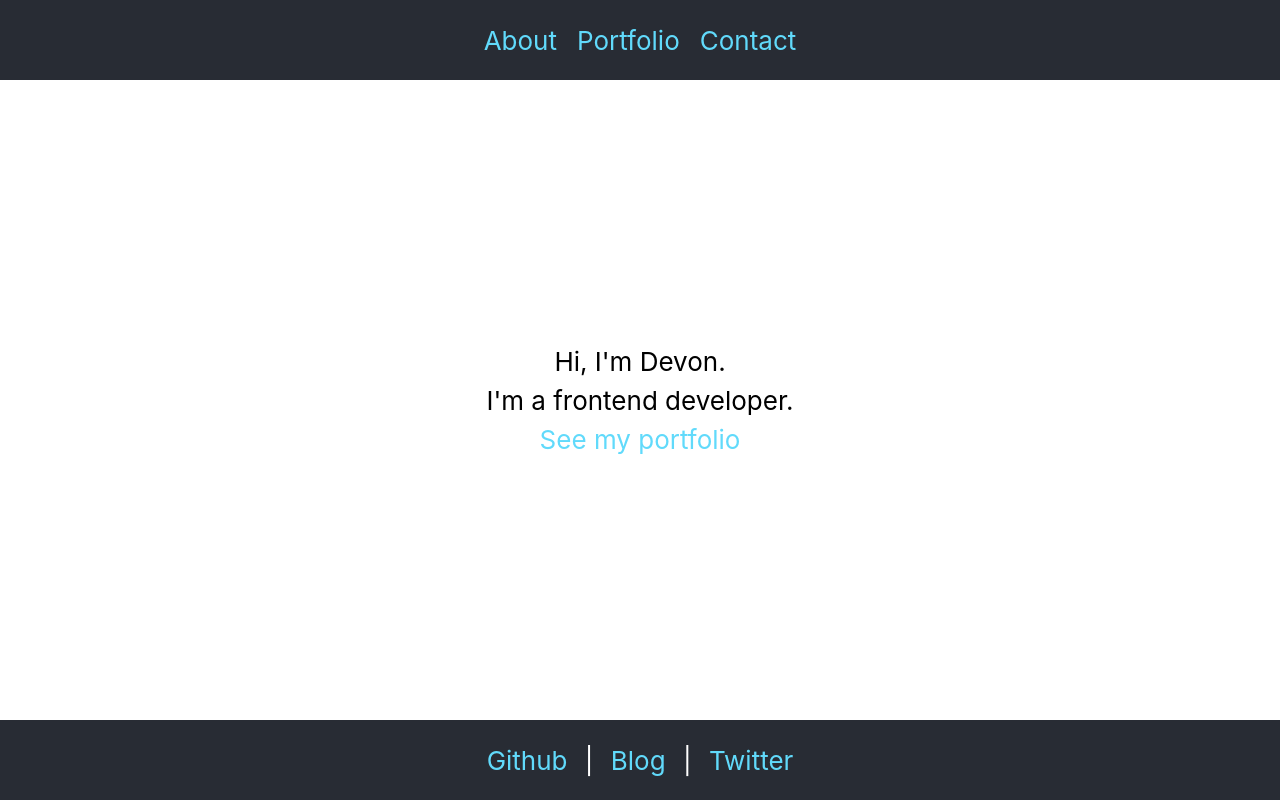
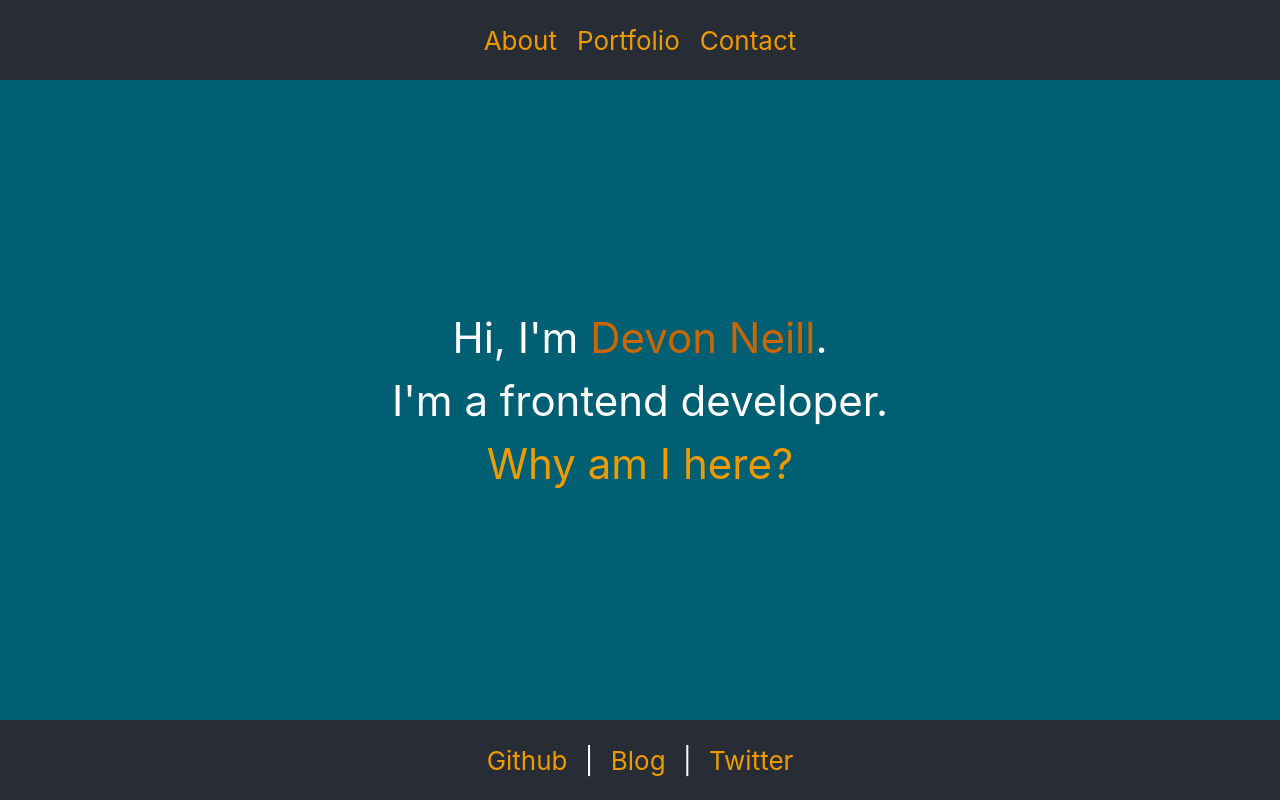
Before and after one commit to devneill/portfolio, a React (Vite) app: page / in a window 1280 px wide. Built offline with nearby package versions, Linux system fonts and the light colour scheme.

Commit message:
Customise styling with some new colours

```diff
--- a/src/App.css
+++ b/src/App.css
@@ -16,18 +16,15 @@
   color: white;
 }
 
-.App-link {
-  color: #61dafb;
-  margin: 0px 10px;
-}
-
 .App-main {
+  background-color: #005f73;
+  color: white;
   flex: 1 0 auto;
   display: flex;
   flex-direction: column;
   align-items: center;
   justify-content: center;
-  font-size: calc(10px + 2vmin);
+  font-size: calc(10px + 4vmin);
 }
 
 .App-footer {
@@ -41,3 +38,16 @@
   font-size: calc(10px + 2vmin);
   color: white;
 }
+
+.App-link {
+  color: #ee9b00;
+  margin: 0px 10px;
+}
+
+.App-text {
+  margin: 0px 10px;
+}
+
+.App-highlight {
+  color: #ca6702;
+}
--- a/src/App.tsx
+++ b/src/App.tsx
@@ -32,7 +32,9 @@ function App() {
         </nav>
       </header>
       <main className="App-main">
-        <p>Hi, I'm Devon.</p>
+        <p className="App-text">
+          Hi, I'm <span className="App-highlight">Devon Neill</span>.
+        </p>
         <p>I'm a frontend developer.</p>
         <p>
           <a
@@ -41,7 +43,7 @@ function App() {
             target="_blank"
             rel="noopener noreferrer"
           >
-            See my portfolio
+            Why am I here?
           </a>
         </p>
       </main>
```
